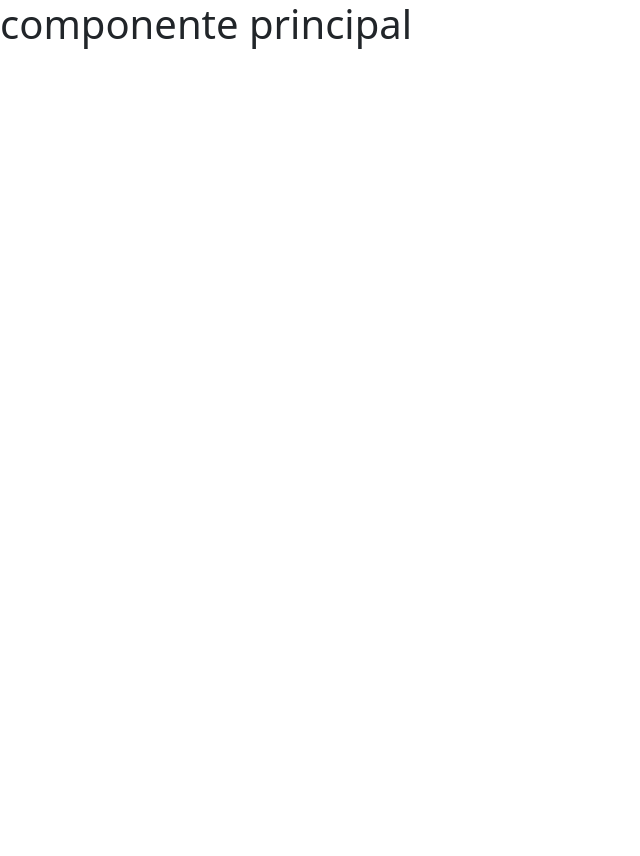
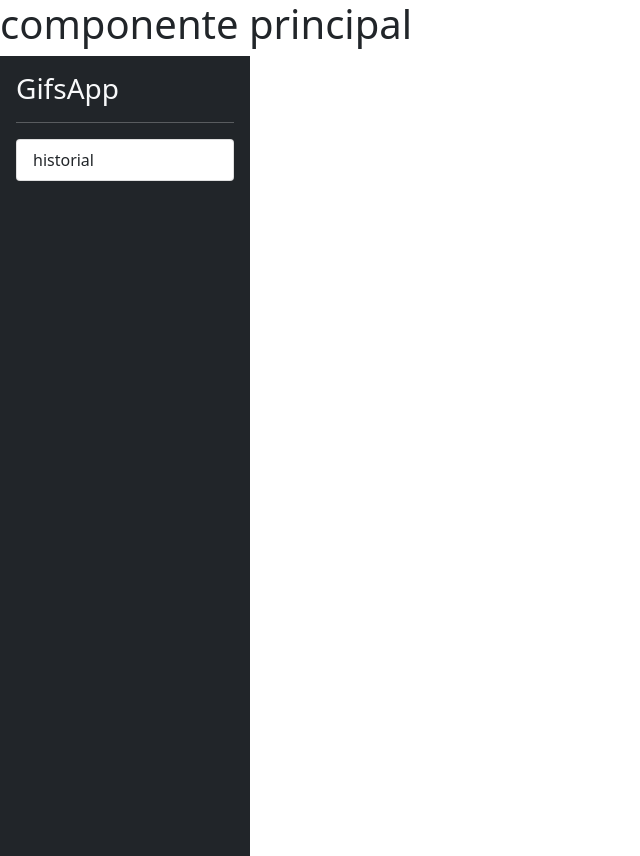
Before and after one commit to FredyHuachaca21/GifAppAngular, an Angular app: page / in a window 1280 px wide. Shown: the whole page, without its empty margins (0-640 px from the left). Before the commit the page ends 800 px from the top, so only its background shows below. Built offline with nearby package versions, Linux system fonts and the light colour scheme.

Commit message:
Estructura inicial

```diff
--- a/src/app/app.component.html
+++ b/src/app/app.component.html
@@ -4,5 +4,7 @@
 <div class="d-flex">
   <!-- Sidebar -->
 
+  <app-sidebar></app-sidebar>
+
 <!-- Home Page -->
 </div>
--- a/src/app/shared/components/sidebar/sidebar.component.css
+++ b/src/app/shared/components/sidebar/sidebar.component.css
@@ -0,0 +1,4 @@
+#sidebar {
+  height: 100vh;
+  width: 250px;
+}
--- a/src/app/shared/components/sidebar/sidebar.component.html
+++ b/src/app/shared/components/sidebar/sidebar.component.html
@@ -1 +1,9 @@
-<p>sidebar works!</p>
+<div class="bg-dark border-right p-3" id="sidebar">
+  <h3 class="text-light">GifsApp</h3>
+
+  <hr class="text-white">
+
+  <div class="list-group list-reset">
+    <button class="list-group-item list-group-item-action">historial</button>
+  </div>
+</div>
```
